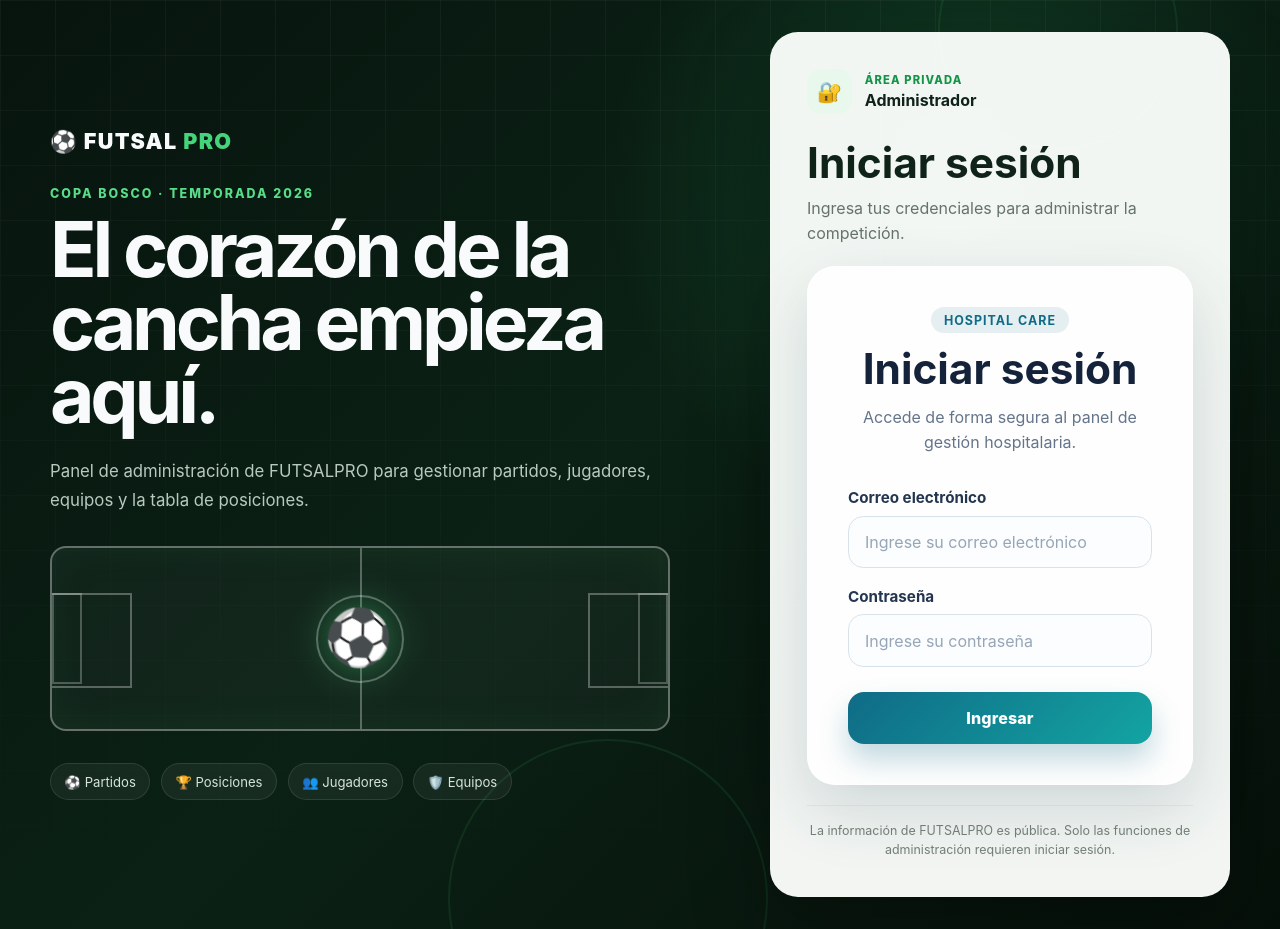
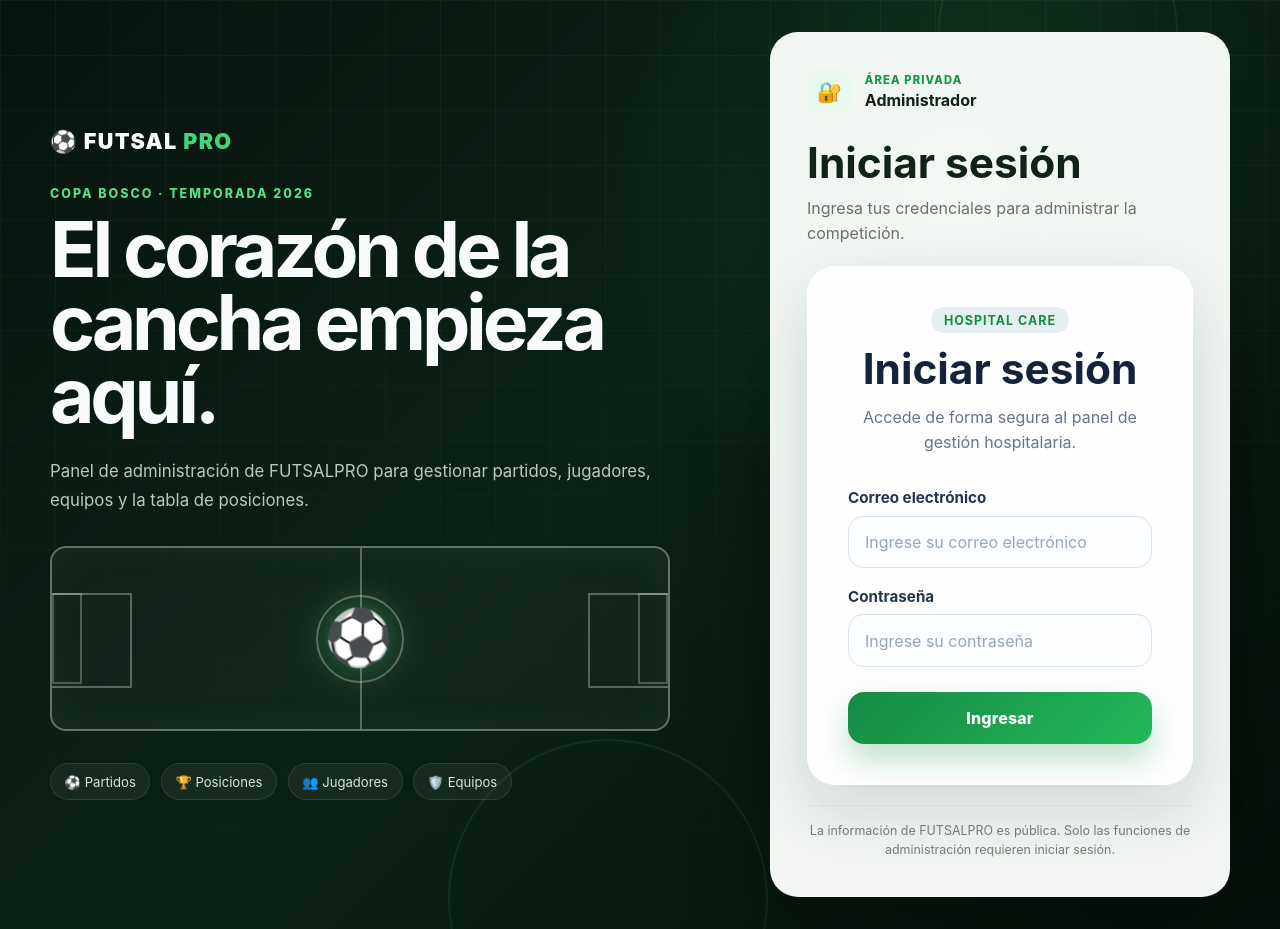
Before and after one commit to MAICK-JESUS/frontend-hospital, a React (Vite) app: page /login in a window 1280 px wide. Built offline with nearby package versions, Linux system fonts and the light colour scheme.

Commit message:
Ajustar formulario de acceso a paleta futsal

```diff
--- a/src/components/auth/LoginForm.css
+++ b/src/components/auth/LoginForm.css
@@ -22,7 +22,7 @@
   margin: 0 0 0.85rem;
   padding: 0.35rem 0.8rem;
   border-radius: 999px;
-  color: #0f6b86;
+  color: #148a43;
   font-size: 0.78rem;
   font-weight: 700;
   letter-spacing: 0.08em;
@@ -74,8 +74,8 @@
 }
 
 .login-form__field input:focus {
-  border-color: #1689ad;
-  box-shadow: 0 0 0 4px rgba(22, 137, 173, 0.14);
+  border-color: #20a653;
+  box-shadow: 0 0 0 4px rgba(32, 166, 83, 0.14);
   transform: translateY(-1px);
 }
 
@@ -98,8 +98,8 @@
   color: #ffffff;
   font-weight: 800;
   letter-spacing: 0.01em;
-  background: linear-gradient(135deg, #0f6b86, #13a4a2);
-  box-shadow: 0 1rem 1.8rem rgba(15, 107, 134, 0.25);
+  background: linear-gradient(135deg, #148a43, #25b85c);
+  box-shadow: 0 1rem 1.8rem rgba(20, 138, 67, 0.25);
   transition:
     box-shadow 180ms ease,
     transform 180ms ease,
@@ -107,7 +107,7 @@
 }
 
 .login-form__button:hover {
-  box-shadow: 0 1.15rem 2.1rem rgba(15, 107, 134, 0.32);
+  box-shadow: 0 1.15rem 2.1rem rgba(20, 138, 67, 0.32);
   filter: saturate(1.08);
   transform: translateY(-2px);
 }
```
